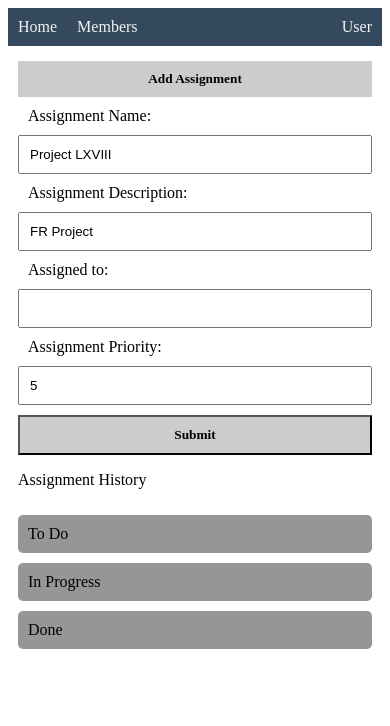
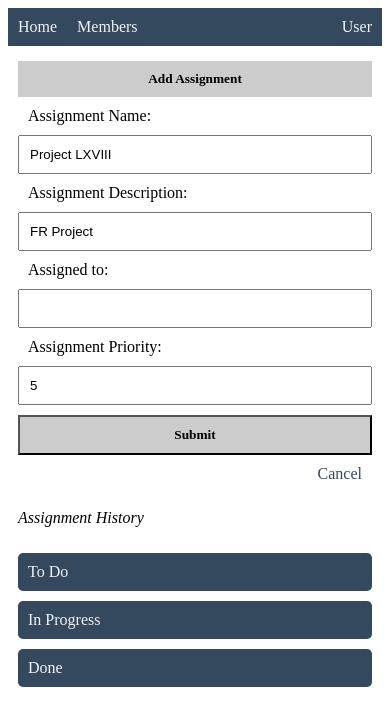
Before and after one commit to SHAMLIKHAN/to-do-list, a plain HTML site: page index.html in a window 390 px wide. Both pictures are taken after a click on the button "Add Assignment". Drawn offline with Linux system fonts and the light colour scheme.

Commit message:
Version 1.1

```diff
--- a/assets/custom.css
+++ b/assets/custom.css
@@ -14,12 +14,14 @@
 #todo div{
     width: 100%;
     padding: 10px 10px;
-    background-color: #969696;
+    background-color: #34495E;
+    color: #f2f2f2;
     border-radius: 5px;
 }
 #todo div:not(#todoHead){
     margin-top: 10px;
     background-color: #ccc;
+    color: black;
 }
 #todo input[type="button"]{
     float:right;
@@ -27,22 +29,26 @@
 #inprogress div{
     width: 100%;
     padding: 10px 10px;
-    background-color: #969696;
+    background-color: #34495E;
+    color: #f2f2f2;
     border-radius: 5px;
 }
 #inprogress div:not(#inprogressHead){
     margin-top: 10px;
     background-color: #ccc;
+    color: black;
 }
 #done div{
     width: 100%;
     padding: 10px 10px;
-    background-color: #969696;
+    background-color: #34495E;
+    color: #f2f2f2;
     border-radius: 5px;
 }
 #done div:not(#doneHead){
     margin-top: 10px;
     background-color: #ccc;
+    color: black;
 }
 @media only screen and (min-width: 768px){
     #todo,#inprogress,#done{
--- a/assets/main.css
+++ b/assets/main.css
@@ -18,6 +18,8 @@ nav a{
 }
 .col-3{
     width: 25%;
+    height: auto;
+    min-height: 600px;
     float: left;
     padding: 5px 5px;
 }
@@ -27,6 +29,7 @@ button{
     text-align: center;
     background-color: #ccc;
     font-family: "Times New Roman",Times,serif;
+    color: #black;
     border: none;
     padding: 10px 10px;
 }
@@ -77,5 +80,7 @@ button{
 @media only screen and (max-width: 768px){
     [class*="col-"]{
         width: 100%;
+        height: auto;
+        min-height: 0px;
     }
 }
--- a/index.html
+++ b/index.html
@@ -18,7 +18,7 @@
         <div class="row" id="parent">
             <div class="col-3" id="create">
                 <button type="button" id="addNew" onclick="addNewTask()"><b>Add Assignment</b></button>
-                <p id="history">Assignment History</p>
+                <p id="history"><i>Assignment History</i></p>
             </div>
             <div class="col-3" id="todo">
                 <div id="todoHead">To Do</div>
--- a/js/createSection.js
+++ b/js/createSection.js
@@ -58,6 +58,13 @@ function addNewTask(){
             btn.style.fontWeight = "bold";
             btn.onclick= submitTask;
 
+            var cancelLabel = document.createElement("label");
+            var cancelLabelName = document.createTextNode("Cancel");
+            cancelLabel.appendChild(cancelLabelName);
+            cancelLabel.onclick = closeInputBox;
+            cancelLabel.style.textAlign = "right";
+            cancelLabel.style.color = "#34495E";
+
         div.id = "input-box";
         div.appendChild(taskLabel);
         div.appendChild(taskName);
@@ -69,6 +76,7 @@ function addNewTask(){
         div.appendChild(prioLabel);
         div.appendChild(prioName);
         div.appendChild(btn);
+        div.appendChild(cancelLabel);
 
         var currentElement = document.getElementById("history");
         document.getElementById("create").insertBefore(div,currentElement);
@@ -191,3 +199,11 @@ function clearLabels(){
         reqLabel.parentNode.removeChild(reqLabel);
     }
 }
+function closeInputBox(){
+    lock = true;
+    var div = document.getElementById("input-box");
+    if(div){
+        div.parentNode.removeChild(div);
+    }
+    console.log("Assignment creation is Cancelled!");
+}
```
